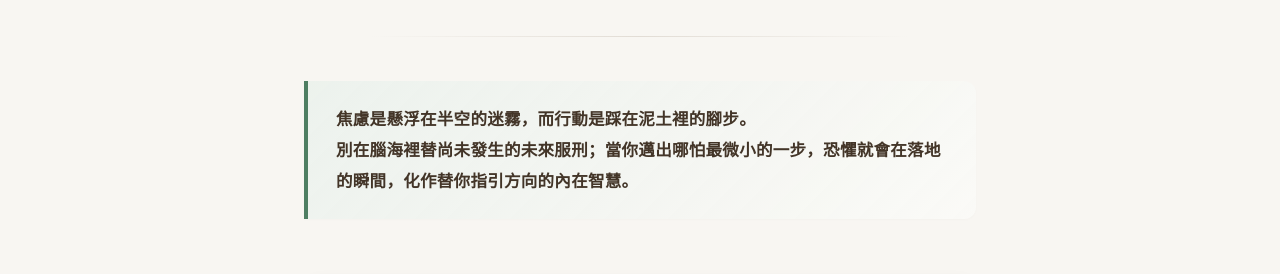
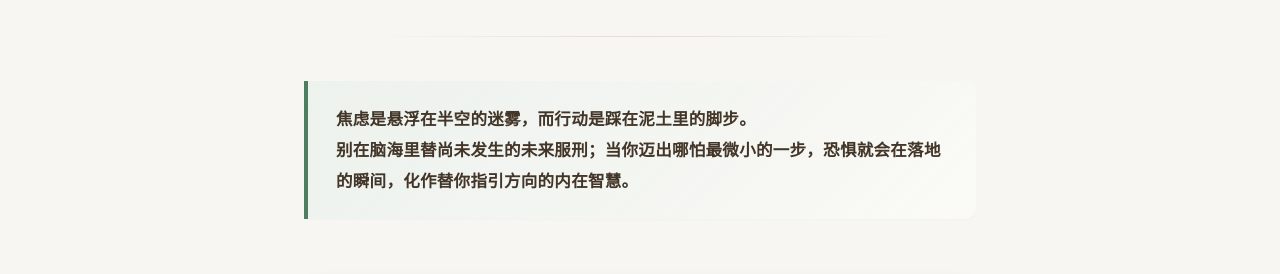
Before and after one commit to coachsunny/blog, a Jekyll site: the page built from _posts/2026-11-18-action-transforms-fear-into-wisdom.md, in a window 1280 px wide and 900 px high, scrolled down 6577 px. Shown: the part 153-427 px from the top of the window. Built offline with Jekyll 4.4.1, drawn with Linux system fonts in a browser that asks for light colours; a script that is not in the unit is left out; some of the changed text lies outside the part shown.

Commit message:
fix(post): normalize remaining traditional Chinese characters to simplified in action-transforms-fear-into-wisdom

```diff
--- a/_posts/2026-11-18-action-transforms-fear-into-wisdom.md
+++ b/_posts/2026-11-18-action-transforms-fear-into-wisdom.md
@@ -140,5 +140,5 @@ flowchart TD
 
 ---
 
-> **焦慮是懸浮在半空的迷霧，而行動是踩在泥土裡的腳步。**
-> **別在腦海裡替尚未發生的未來服刑；當你邁出哪怕最微小的一步，恐懼就會在落地的瞬間，化作替你指引方向的內在智慧。**
+> **焦虑是悬浮在半空的迷雾，而行动是踩在泥土里的脚步。**
+> **别在脑海里替尚未发生的未来服刑；当你迈出哪怕最微小的一步，恐惧就会在落地的瞬间，化作替你指引方向的内在智慧。**
```
Also changed, not shown: other parts of _posts/2026-11-18-action-transforms-fear-into-wisdom.md (+2 -2 lines).
